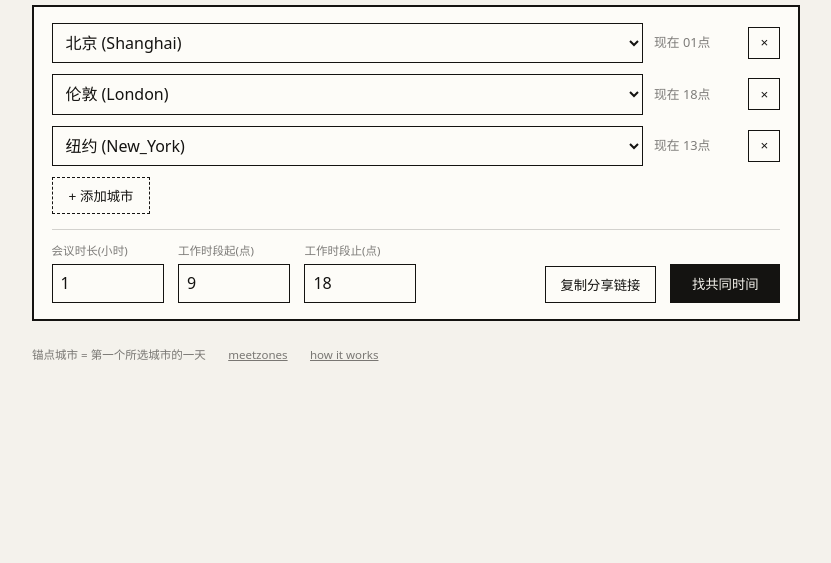
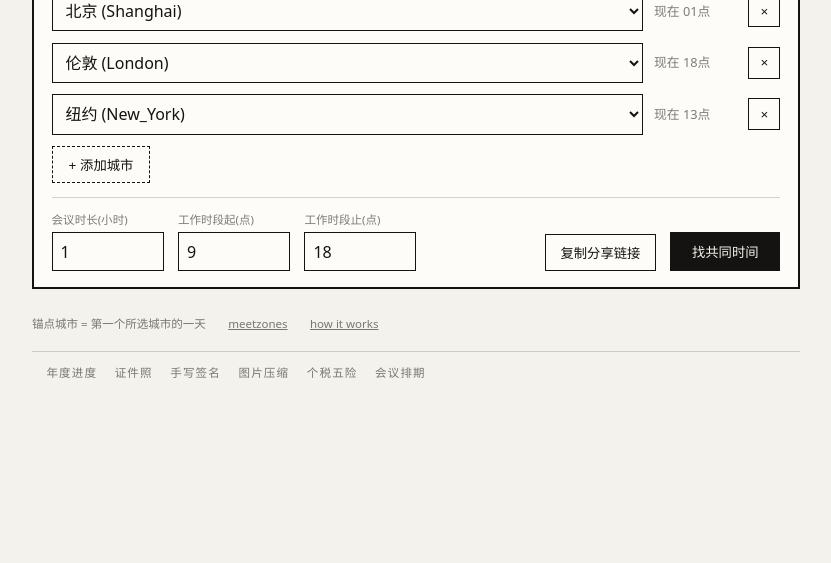
Before and after one commit to w1977-0/meetzones, a plain HTML site: page index.html in a window 1280 px wide. Shown: the part 237-800 px from the top of the page, without its empty margins (224-1055 px from the left). Drawn offline with Linux system fonts and the light colour scheme.

Commit message:
ui: family bar + house detail layer
Every house tool now finds the others: a hairline-topped family nav
(current tool underlined in ink), plus the shared detail layer —
:focus outlines, ink-on-paper ::selection, thin hairline scrollbars,
and a prefers-reduced-motion guard. Same black-and-white Swiss
language as the desktop sibling (cliphusk).

```diff
--- a/index.html
+++ b/index.html
@@ -93,6 +93,28 @@
   footer { margin-top: 1.6rem; font-size: .72rem; color: var(--faint); display: flex; gap: 1.4rem; flex-wrap: wrap; }
   footer a { color: inherit; }
   @media (max-width: 40rem) { .hours { grid-template-columns: repeat(12, 1fr); } .hours .h { height: 2rem; font-size: .68rem; } }
+
+  /* family bar — the house tools find each other */
+  .family {
+    margin-top: 1.2rem; padding: .75rem .9rem;
+    border-top: 1px solid var(--hair);
+    display: flex; flex-wrap: wrap; gap: .45rem 1.1rem;
+    font-size: .72rem; letter-spacing: .1em; text-transform: uppercase;
+  }
+  .family a { color: var(--faint); text-decoration: none; padding-bottom: .1rem; }
+  .family a:hover { color: var(--fg); }
+  .family a.here { color: var(--fg); font-weight: 700; border-bottom: 2px solid var(--fg); }
+
+  /* house details: focus, selection, scrollbars — ink and paper everywhere */
+  :focus { outline: 2px solid var(--fg); outline-offset: 2px; }
+  button:focus, input:focus, select:focus { outline-offset: 0; }
+  ::selection { background: var(--fg); color: var(--bg); }
+  ::-webkit-scrollbar { width: 8px; height: 8px; }
+  ::-webkit-scrollbar-thumb { background: var(--hair); }
+  ::-webkit-scrollbar-thumb:hover { background: var(--faint); }
+  ::-webkit-scrollbar-track { background: transparent; }
+  @media (prefers-reduced-motion: reduce) { * { transition: none !important; animation: none !important; } }
+
 </style>
 </head>
 <body>
@@ -138,6 +160,7 @@
     <a href="https://github.com/w1977-0/meetzones" rel="noopener">meetzones</a>
     <a href="https://github.com/w1977-0/meetzones#how-it-works" rel="noopener">how it works</a>
   </footer>
+<div class="family" id="family"></div><script>/* family nav build */(function(){var F=[["yearpulse","年度进度"],["idphoto-kit","证件照"],["signpad-free","手写签名"],["exactkb","图片压缩"],["tax-lens","个税五险"],["meetzones","会议排期"]];var h=location.pathname.split("/")[1]||"";var b=document.getElementById("family");F.forEach(function(t){var a=document.createElement("a");a.href="/"+t[0]+"/";a.textContent=t[1];if(h===t[0])a.className="here";b.appendChild(a);});})();</script>
 </main>
 <script>
 // meetmath.js — meetzones core math. Zero dependencies, browser + Node.
```
